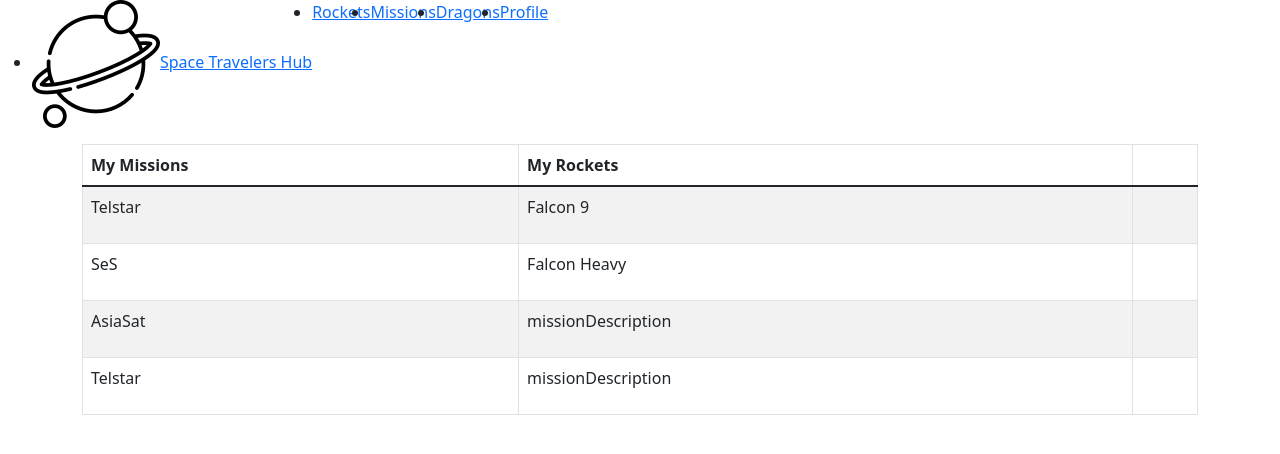
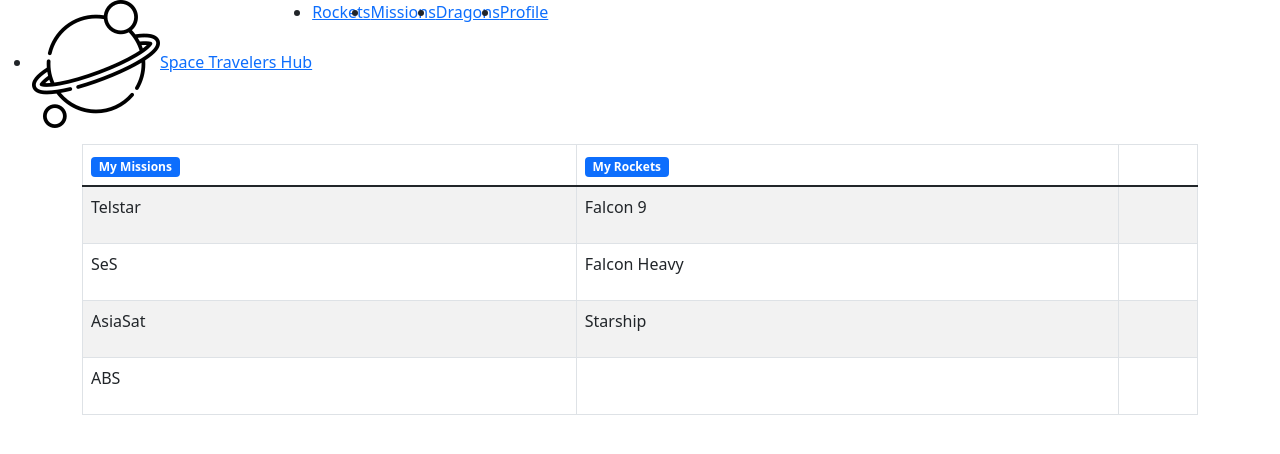
Before and after one commit to Mhdez221993/spacex_travelers_hub, a React (Create React App) app: page /profile in a window 1280 px wide. Shown: the top 454 px of the page. Built offline with nearby package versions, Linux system fonts and the light colour scheme.

Commit message:
Add the profile page

```diff
--- a/src/components/Profile/Profile.js
+++ b/src/components/Profile/Profile.js
@@ -1,5 +1,5 @@
 import React from 'react';
-import { Container, Table } from 'react-bootstrap';
+import { Container, Table, Badge } from 'react-bootstrap';
 
 const Profile = () => (
   <div>
@@ -7,8 +7,8 @@
       <Table striped bordered hover>
         <thead>
           <tr>
-            <th>My Missions</th>
-            <th>My Rockets</th>
+            <th><Badge bg="primary">My Missions</Badge></th>
+            <th><Badge bg="primary">My Rockets</Badge></th>
             <th>{'  '}</th>
           </tr>
         </thead>
@@ -26,12 +26,12 @@
           </tr>
           <tr>
             <td><p>AsiaSat</p></td>
-            <td><p>missionDescription</p></td>
+            <td><p>Starship</p></td>
             <td />
           </tr>
           <tr>
-            <td><p>Telstar</p></td>
-            <td><p>missionDescription</p></td>
+            <td><p>ABS</p></td>
+            <td />
             <td />
           </tr>
 
```
